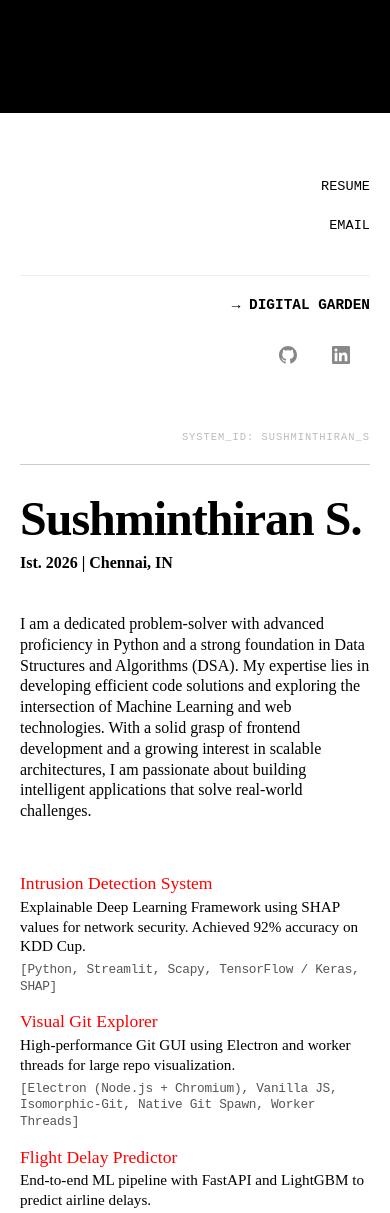
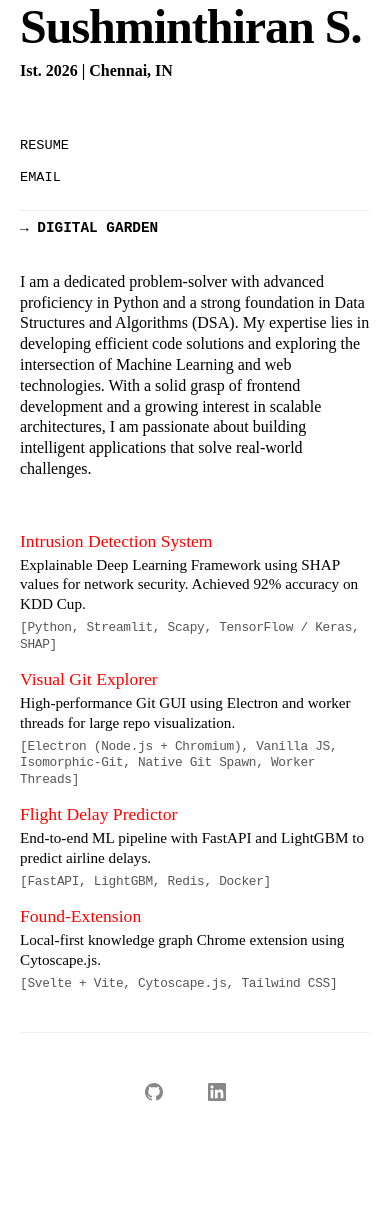
Before and after one commit to Unknown2151/portfolio-pro, a website: page index.html in a window 390 px wide. Shown: the part 37-1250 px from the top of the page. After the commit the page ends 1184 px from the top, so only its background shows below. Drawn offline with Linux system fonts and the light colour scheme.

Commit message:
made some final changes

```diff
--- a/index.html
+++ b/index.html
@@ -3,6 +3,11 @@
 <head>
     <meta charset="UTF-8">
     <meta name="viewport" content="width=device-width, initial-scale=1.0">
+    <link rel="icon" type="image/svg+xml" href="public/icon.svg">
+    <meta property="og:type" content="website">
+    <meta property="og:url" content="https://sushmin.vercel.app/">
+    <meta property="og:title" content="Sushmin | Portfolio">
+    <meta property="og:image" content="https://sushmin.vercel.app/icon.png">
     <title>Sushmin</title>
     <style>
         :root {
@@ -29,16 +34,6 @@
             overflow: hidden;
             margin-bottom: 50px;
         }
-
-        .header-image {
-            height: 100%;
-            width: auto;
-            max-width: 300px;
-            object-fit: cover;
-            filter: grayscale(100%);
-            display: block;
-        }
-
 
         .container {
             display: flex;
@@ -174,14 +169,14 @@
         .nav-list {
             display: flex;
             flex-direction: column;
-            align-items: flex-end; /* Keeps text right-aligned to the border */
+            align-items: flex-end;
             gap: 12px;
         }
 
         .garden-link-wrapper {
             margin-top: 20px;
             padding-top: 20px;
-            border-top: 1px solid #eee; /* Subtle separator */
+            border-top: 1px solid #eee;
             width: 100%;
             text-align: right;
         }
@@ -196,7 +191,7 @@
             display: flex;
             gap: 15px;
             margin-top: 10px;
-            justify-content: flex-end; /* Aligns icons with the text above */
+            justify-content: flex-end;
         }
 
         .social-icon-link svg {
@@ -219,10 +214,61 @@
             letter-spacing: 1px;
         }
 
+        .identity-mobile, .mobile-footer { display: none; }
+
         @media (max-width: 768px) {
-            .container { flex-direction: column; gap: 30px; }
-            aside.sidebar { text-align: left; width: 100%; border-bottom: 1px solid #ccc; padding-bottom: 20px; }
-            header.ubu-banner { height: 150px; }
+            header.ubu-banner {
+                display: none;
+            }
+
+            .identity-desktop, .desktop-socials, .system-id {
+                display: none;
+            }
+
+            .identity-mobile {
+                display: block;
+                margin: 40px 0 20px 0;
+            }
+
+            .container {
+                display: block;
+                padding: 0 20px;
+            }
+
+            aside.sidebar {
+                width: 100%;
+                text-align: left;
+                margin-bottom: 25px;
+            }
+
+            .nav-list {
+                align-items: flex-start;
+                display: flex;
+                flex-direction: column;
+                gap: 6px;
+            }
+
+            .garden-link-wrapper {
+                text-align: left;
+                border-top: 1px solid #eee;
+                margin-top: 8px;
+                padding-top: 8px;
+                width: 100%;
+            }
+
+            .mobile-footer {
+                display: block;
+                text-align: center;
+                padding: 40px 0;
+                border-top: 1px solid #eee;
+                margin-top: 40px;
+            }
+
+            .mobile-footer .social-icons-row {
+                justify-content: center;
+                display: flex;
+                gap: 25px;
+            }
         }
     </style>
 </head>
@@ -234,23 +280,28 @@
 
 <div class="container">
 
+    <div class="identity-mobile">
+        <h1>Sushminthiran S.</h1>
+        <span class="founded-text">Ist. 2026 | Chennai, IN</span>
+    </div>
+
     <aside class="sidebar">
         <nav class="nav-list">
-            <a href="public/resume.pdf">RESUME</a>
-            <a href="mailto:sushimeenthiran14@gmail.com">EMAIL</a>
+            <a href="public/resume.pdf" class="action-link" target="_blank" rel="noopener noreferrer">RESUME</a>
+            <a href="mailto:sushimeenthiran14@gmail.com" class="action-link">EMAIL</a>
 
             <div class="garden-link-wrapper">
-                <a href="https://personal.sushminthiran.dev" class="garden-link">
+                <a href="https://personal.sushminthiran.dev" class="garden-link" target="_blank" rel="noopener noreferrer">
                     &rarr; DIGITAL GARDEN
                 </a>
             </div>
 
-            <div class="social-icons-row">
-                <a href="https://github.com/Unknown2151" class="social-icon-link" aria-label="GitHub">
+            <div class="social-icons-row desktop-socials">
+                <a href="https://github.com/Unknown2151" class="social-icon-link" target="_blank" rel="noopener noreferrer" aria-label="GitHub" >
                     <svg viewBox="0 0 24 24" xmlns="http://www.w3.org/2000/svg"><path d="M12 0C5.37 0 0 5.37 0 12c0 5.31 3.435 9.795 8.205 11.385.6.105.825-.255.825-.57 0-.285-.015-1.23-.015-2.235-3.015.555-3.795-.735-4.035-1.41-.135-.345-.72-1.41-1.23-1.695-.42-.225-1.02-.78-.015-.795.945-.015 1.62.87 1.845 1.23 1.08 1.815 2.805 1.305 3.495.99.105-.78.42-1.305.765-1.605-2.67-.3-5.46-1.335-5.46-5.925 0-1.305.465-2.385 1.23-3.225-.12-.3-.54-1.53.12-3.18 0 0 1.005-.315 3.3 1.23.96-.27 1.98-.405 3-.405 1.02 0 2.04.135 3 .405 2.295-1.56 3.3-1.23 3.3-1.23.66 1.65.24 2.88.12 3.18.765.84 1.23 1.905 1.23 3.225 0 4.605-2.805 5.625-5.475 5.925.435.375.81 1.095.81 2.22 0 1.605-.015 2.895-.015 3.285 0 .315.225.69.825.57A12.02 12.02 0 0024 12c0-6.63-5.37-12-12-12z"/></svg>
                 </a>
 
-                <a href="https://www.linkedin.com/in/sushminthiran/" class="social-icon-link" aria-label="LinkedIn">
+                <a href="https://www.linkedin.com/in/sushminthiran/" class="social-icon-link" target="_blank" rel="noopener noreferrer" aria-label="LinkedIn">
                     <svg viewBox="0 0 24 24" xmlns="http://www.w3.org/2000/svg"><path d="M20.447 20.452h-3.554v-5.569c0-1.328-.027-3.037-1.852-3.037-1.853 0-2.136 1.445-2.136 2.939v5.667H9.351V9h3.414v1.561h.046c.477-.9 1.637-1.85 3.37-1.85 3.601 0 4.267 2.37 4.267 5.455v6.286zM5.337 7.433c-1.144 0-2.063-.926-2.063-2.065 0-1.138.92-2.063 2.063-2.063 1.14 0 2.064.925 2.064 2.063 0 1.139-.925 2.065-2.064 2.065zm1.782 13.019H3.555V9h3.564v11.452zM22.225 0H1.771C.792 0 0 .774 0 1.729v20.542C0 23.227.792 24 1.771 24h20.451C23.2 24 24 23.227 24 22.271V1.729C24 .774 23.2 0 22.222 0h.003z"/></svg>
                 </a>
             </div>
@@ -262,8 +313,10 @@
     </aside>
 
     <main class="content">
-        <h1>Sushminthiran S.</h1>
-        <span class="founded-text">Ist. 2026 | Chennai, IN</span>
+        <div class="identity-desktop">
+            <h1>Sushminthiran S.</h1>
+            <span class="founded-text">Ist. 2026 | Chennai, IN</span>
+        </div>
 
         <p style="margin-bottom: 50px; max-width: 600px;">
             I am a dedicated problem-solver with advanced proficiency in Python and a strong foundation in Data Structures and Algorithms (DSA). My expertise lies in developing efficient code solutions and exploring the intersection of Machine Learning and web technologies. With a solid grasp of frontend development and a growing interest in scalable architectures, I am passionate about building intelligent applications that solve real-world challenges.
@@ -272,31 +325,43 @@
         <ul class="project-list" id="projects">
 
             <li class="project-item">
-                <a href="https://github.com/Unknown2151/ids#" class="project-title">Intrusion Detection System</a>
+                <a href="https://github.com/Unknown2151/ids#" class="project-title" target="_blank" rel="noopener noreferrer">Intrusion Detection System</a>
                 <span class="project-desc">Explainable Deep Learning Framework using SHAP values for network security. Achieved 92% accuracy on KDD Cup.</span>
                 <span class="stack">[Python, Streamlit, Scapy, TensorFlow / Keras, SHAP]</span>
             </li>
 
             <li class="project-item">
-                <a href="https://github.com/Unknown2151/git-explorer.git" class="project-title">Visual Git Explorer</a>
+                <a href="https://github.com/Unknown2151/git-explorer.git" class="project-title" target="_blank" rel="noopener noreferrer">Visual Git Explorer</a>
                 <span class="project-desc">High-performance Git GUI using Electron and worker threads for large repo visualization.</span>
                 <span class="stack">[Electron (Node.js + Chromium), Vanilla JS, Isomorphic-Git, Native Git Spawn, Worker Threads]</span>
             </li>
 
             <li class="project-item">
-                <a href="https://github.com/Unknown2151/flight-delay-prediction.git" class="project-title">Flight Delay Predictor</a>
+                <a href="https://github.com/Unknown2151/flight-delay-prediction.git" class="project-title" target="_blank" rel="noopener noreferrer">Flight Delay Predictor</a>
                 <span class="project-desc">End-to-end ML pipeline with FastAPI and LightGBM to predict airline delays.</span>
                 <span class="stack">[FastAPI, LightGBM, Redis, Docker]</span>
             </li>
 
             <li class="project-item">
-                <a href="https://github.com/Unknown2151/found-extension.git" class="project-title">Found-Extension</a>
+                <a href="https://github.com/Unknown2151/found-extension.git" class="project-title" target="_blank" rel="noopener noreferrer">Found-Extension</a>
                 <span class="project-desc">Local-first knowledge graph Chrome extension using Cytoscape.js.</span>
                 <span class="stack">[Svelte + Vite, Cytoscape.js, Tailwind CSS]</span>
             </li>
 
         </ul>
     </main>
+
+    <footer class="mobile-footer">
+        <div class="social-icons-row footer-socials">
+            <a href="https://github.com/Unknown2151" class="social-icon-link" target="_blank" rel="noopener noreferrer" aria-label="GitHub" >
+                <svg viewBox="0 0 24 24" xmlns="http://www.w3.org/2000/svg"><path d="M12 0C5.37 0 0 5.37 0 12c0 5.31 3.435 9.795 8.205 11.385.6.105.825-.255.825-.57 0-.285-.015-1.23-.015-2.235-3.015.555-3.795-.735-4.035-1.41-.135-.345-.72-1.41-1.23-1.695-.42-.225-1.02-.78-.015-.795.945-.015 1.62.87 1.845 1.23 1.08 1.815 2.805 1.305 3.495.99.105-.78.42-1.305.765-1.605-2.67-.3-5.46-1.335-5.46-5.925 0-1.305.465-2.385 1.23-3.225-.12-.3-.54-1.53.12-3.18 0 0 1.005-.315 3.3 1.23.96-.27 1.98-.405 3-.405 1.02 0 2.04.135 3 .405 2.295-1.56 3.3-1.23 3.3-1.23.66 1.65.24 2.88.12 3.18.765.84 1.23 1.905 1.23 3.225 0 4.605-2.805 5.625-5.475 5.925.435.375.81 1.095.81 2.22 0 1.605-.015 2.895-.015 3.285 0 .315.225.69.825.57A12.02 12.02 0 0024 12c0-6.63-5.37-12-12-12z"/></svg>
+            </a>
+
+            <a href="https://www.linkedin.com/in/sushminthiran/" class="social-icon-link" target="_blank" rel="noopener noreferrer" aria-label="LinkedIn">
+                <svg viewBox="0 0 24 24" xmlns="http://www.w3.org/2000/svg"><path d="M20.447 20.452h-3.554v-5.569c0-1.328-.027-3.037-1.852-3.037-1.853 0-2.136 1.445-2.136 2.939v5.667H9.351V9h3.414v1.561h.046c.477-.9 1.637-1.85 3.37-1.85 3.601 0 4.267 2.37 4.267 5.455v6.286zM5.337 7.433c-1.144 0-2.063-.926-2.063-2.065 0-1.138.92-2.063 2.063-2.063 1.14 0 2.064.925 2.064 2.063 0 1.139-.925 2.065-2.064 2.065zm1.782 13.019H3.555V9h3.564v11.452zM22.225 0H1.771C.792 0 0 .774 0 1.729v20.542C0 23.227.792 24 1.771 24h20.451C23.2 24 24 23.227 24 22.271V1.729C24 .774 23.2 0 22.222 0h.003z"/></svg>
+            </a>
+        </div>
+    </footer>
 </div>
 
 </body>
```
Also changed, not shown: public/icon.svg (added).
